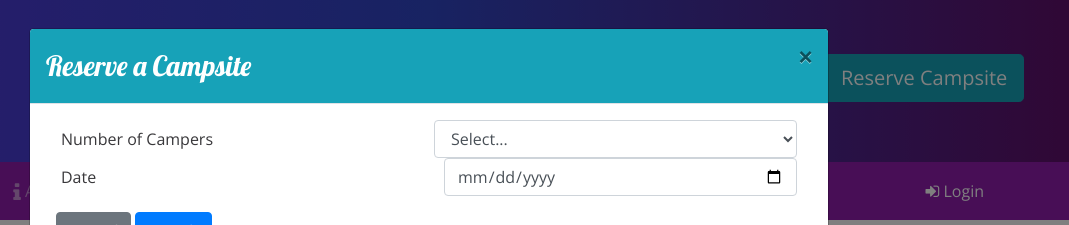
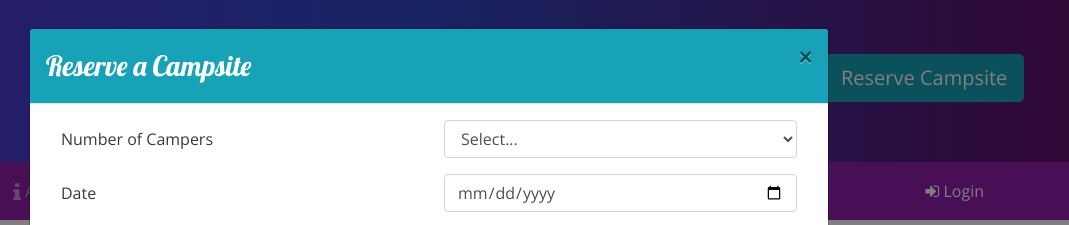
Before and after one commit to AlexZanabria/nucampsite, a website: page index.html in a window 1280 px wide. Both pictures are taken after a click on the button "Reserve Campsite". Shown: the top 225 px of the page, 211-1280 px from the left. Drawn offline with nearby package versions, Linux system fonts and the light colour scheme.

Commit message:
task2_week3_azanabria

```diff
--- a/index.html
+++ b/index.html
@@ -53,7 +53,7 @@
                 <div class="modal-body">
                     <div class="container-fluid">
                         <form>
-                            <div class="form-row">
+                            <div class="form-group row">
                                 <label for="numCampers" class="col-sm-6 col-form-label">Number of Campers</label>
                                 <div class="col">
                                     <select name="numCampers" id="numCampers" class="form-control">
@@ -76,8 +76,6 @@
                             </div>
 
                             <div class="form-row">
-
-
 
                                 <button type="button" class="btn btn-secondary mr-1 " data-dismiss="modal">Cancel</button>
                                 <button type="submit" class="btn btn-primary">Search</button>
```
